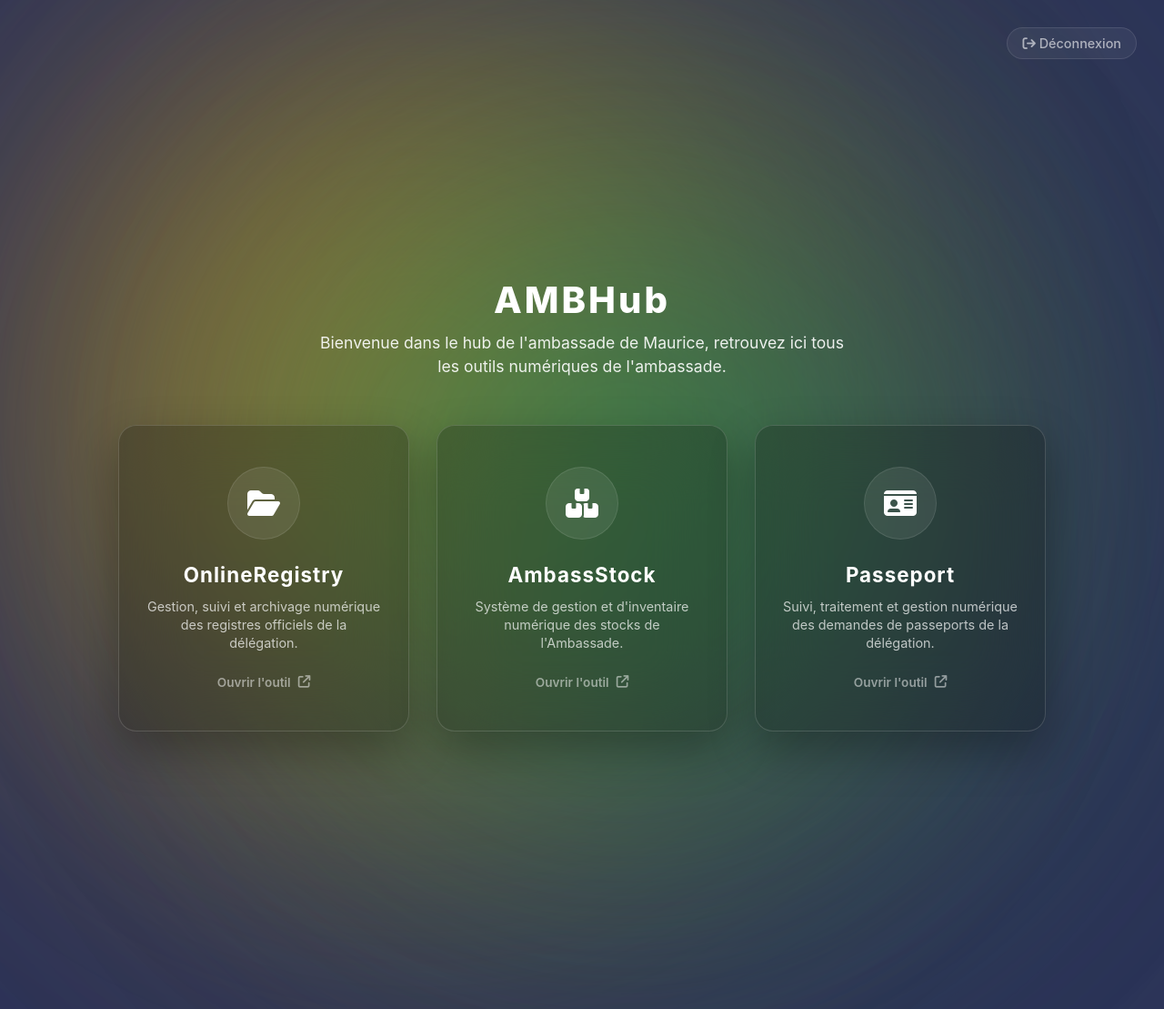
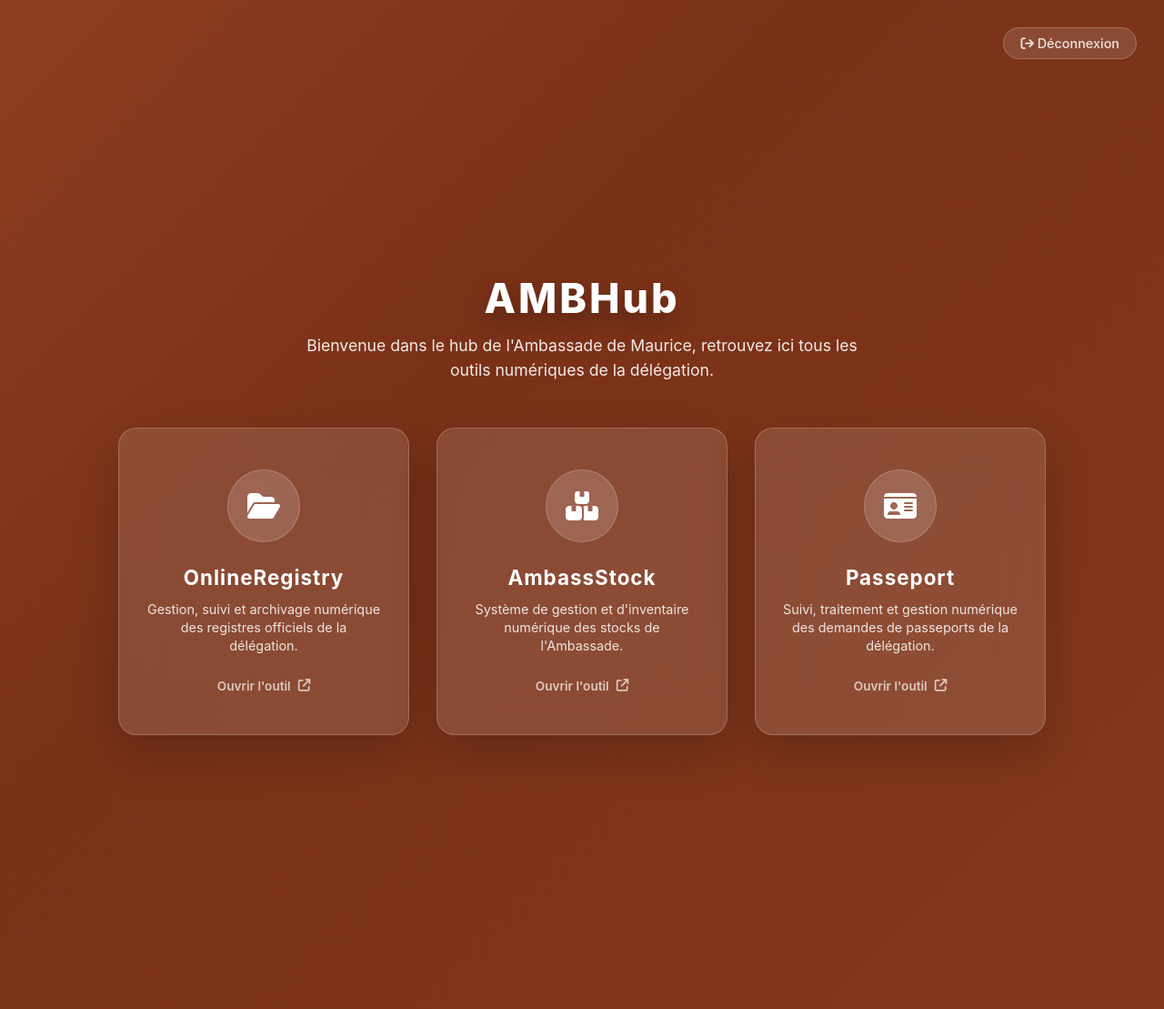
Before and after one commit to AMBmaurice/AMBHub, a Django app: page /hub/ in a window 1280 px wide. Shown: the whole page at 91% size. Run offline with Django 4.2, Linux system fonts and the light colour scheme; a user stored in the database is signed in.

Commit message:
Refactor hub.html styles and UI elements
Updated background styles and removed wave blob animations. Adjusted various UI element properties for improved aesthetics.

```diff
--- a/templates/hub.html
+++ b/templates/hub.html
@@ -15,82 +15,21 @@
 
         body, html {
             width: 100%;
-            height: 100%;
+            height: 100vh;
             overflow: hidden;
-            background-color: #2d3359;
             display: flex;
             justify-content: center;
             align-items: center;
+            background: linear-gradient(135deg, #a64b2a, #c05c33, #7a3118, #8e3e20);
+            background-size: 400% 400%;
+            animation: liquidBackground 15s ease infinite;
+            position: relative;
         }
 
-        .bg-container {
-            position: absolute;
-            top: 0;
-            left: 0;
-            width: 100%;
-            height: 100%;
-            z-index: 1;
-            overflow: hidden;
-        }
-
-        .wave-blob {
-            position: absolute;
-            border-radius: 50%;
-            filter: blur(140px);
-            opacity: 0.85;
-        }
-
-        .blob-red {
-            width: 1000px;
-            height: 1000px;
-            background: radial-gradient(circle, #d01c1f 0%, rgba(208,28,31,0) 75%);
-            top: -20%; left: -20%;
-            animation: waveRed 14s infinite ease-in-out alternate;
-        }
-
-        .blob-blue {
-            width: 1100px;
-            height: 1100px;
-            background: radial-gradient(circle, #2d3359 0%, rgba(45,51,89,0) 75%);
-            bottom: -30%; left: -10%;
-            animation: waveBlue 18s infinite ease-in-out alternate;
-        }
-
-        .blob-yellow {
-            width: 1000px;
-            height: 1000px;
-            background: radial-gradient(circle, #f7b718 0%, rgba(247,183,24,0) 75%);
-            top: -30%; right: -10%;
-            animation: waveYellow 12s infinite ease-in-out alternate;
-        }
-
-        .blob-green {
-            width: 1100px;
-            height: 1100px;
-            background: radial-gradient(circle, #008658 0%, rgba(0,134,88,0) 75%);
-            bottom: -20%; right: -20%;
-            animation: waveGreen 16s infinite ease-in-out alternate;
-        }
-
-        @keyframes waveRed {
-            0% { transform: translate(0, 0) scale(1); }
-            50% { transform: translate(30vw, 20vh) scale(1.1); }
-            100% { transform: translate(15vw, 40vh) scale(1); }
-        }
-        @keyframes waveBlue {
-            0% { transform: translate(0, 0) scale(1.05); }
-            50% { transform: translate(25vw, -30vh) scale(0.95); }
-            100% { transform: translate(40vw, -15vh) scale(1.1); }
-        }
-        @keyframes waveYellow {
-            0% { transform: translate(0, 0) scale(0.95); }
-            50% { transform: translate(-35vw, 25vh) scale(1.1); }
-            100% { transform: translate(-20vw, 45vh) scale(1); }
-        }
-        @keyframes waveGreen {
-            0% { transform: translate(0, 0) scale(1); }
-            50% { transform: translate(-25vw, -25vh) scale(1.15); }
-            100% { transform: translate(-45vw, -10vh) scale(0.95); }
+        @keyframes liquidBackground {
+            0% { background-position: 0% 50%; }
+            50% { background-position: 100% 50%; }
+            100% { background-position: 0% 50%; }
         }
 
         .hub-container {
@@ -105,10 +44,11 @@
         }
 
         .hub-title {
-            font-size: 2.5rem;
+            font-size: 2.8rem;
             font-weight: 800;
             letter-spacing: 3px;
-            margin-bottom: 10px;
+            margin-bottom: 12px;
+            text-shadow: 0 10px 25px rgba(0, 0, 0, 0.25);
         }
 
         .hub-subtitle {
@@ -116,7 +56,7 @@
             font-weight: 400;
             opacity: 0.9;
             margin-bottom: 50px;
-            max-width: 600px;
+            max-width: 650px;
             margin-left: auto;
             margin-right: auto;
             line-height: 1.5;
@@ -138,13 +78,13 @@
         }
 
         .hub-card {
-            background: rgba(0, 0, 0, 0.22);
-            backdrop-filter: blur(40px);
-            -webkit-backdrop-filter: blur(40px);
-            border: 1px solid rgba(255, 255, 255, 0.15);
+            background: rgba(255, 255, 255, 0.12);
+            backdrop-filter: blur(25px);
+            -webkit-backdrop-filter: blur(25px);
+            border: 1px solid rgba(255, 255, 255, 0.2);
             border-radius: 20px;
             padding: 45px 30px;
-            box-shadow: 0 20px 50px rgba(0, 0, 0, 0.3);
+            box-shadow: 0 20px 50px rgba(0, 0, 0, 0.2);
             display: flex;
             flex-direction: column;
             align-items: center;
@@ -157,27 +97,27 @@
 
         .hub-card:hover {
             transform: translateY(-8px);
-            background: rgba(0, 0, 0, 0.3);
-            border-color: rgba(255, 255, 255, 0.3);
-            box-shadow: 0 30px 60px rgba(0, 0, 0, 0.5);
+            background: rgba(255, 255, 255, 0.2);
+            border-color: rgba(255, 255, 255, 0.35);
+            box-shadow: 0 30px 60px rgba(0, 0, 0, 0.35);
         }
 
         .card-icon-wrapper {
             width: 80px;
             height: 80px;
-            background: rgba(255, 255, 255, 0.08);
+            background: rgba(255, 255, 255, 0.15);
             border-radius: 50%;
             display: flex;
             justify-content: center;
             align-items: center;
             margin-bottom: 25px;
-            border: 1px solid rgba(255, 255, 255, 0.1);
+            border: 1px solid rgba(255, 255, 255, 0.2);
             transition: all 0.4s;
         }
 
         .hub-card:hover .card-icon-wrapper {
-            background: rgba(255, 255, 255, 0.15);
-            transform: scale(1.05);
+            background: rgba(255, 255, 255, 0.28);
+            transform: scale(1.08);
         }
 
         .card-icon-wrapper i {
@@ -194,7 +134,7 @@
 
         .card-desc {
             font-size: 0.9rem;
-            opacity: 0.7;
+            opacity: 0.85;
             line-height: 1.4;
         }
 
@@ -202,7 +142,7 @@
             margin-top: 25px;
             font-size: 0.85rem;
             font-weight: 600;
-            opacity: 0.5;
+            opacity: 0.7;
             display: flex;
             align-items: center;
             gap: 8px;
@@ -218,20 +158,21 @@
             top: 30px;
             right: 30px;
             z-index: 12;
-            color: rgba(255,255,255,0.6);
+            color: rgba(255, 255, 255, 0.85);
             text-decoration: none;
             font-size: 0.9rem;
             font-weight: 500;
-            padding: 8px 16px;
+            padding: 8px 18px;
             border-radius: 20px;
-            background: rgba(255,255,255,0.05);
-            border: 1px solid rgba(255,255,255,0.1);
+            background: rgba(255, 255, 255, 0.12);
+            border: 1px solid rgba(255, 255, 255, 0.2);
             transition: all 0.3s;
         }
 
         .logout-btn:hover {
             color: #fff;
-            background: rgba(255,255,255,0.15);
+            background: rgba(255, 255, 255, 0.25);
+            transform: translateY(-2px);
         }
 
         .loader-overlay {
@@ -240,7 +181,7 @@
             left: 0;
             width: 100%;
             height: 100%;
-            background: rgba(0, 0, 0, 0.35);
+            background: rgba(0, 0, 0, 0.25);
             backdrop-filter: blur(40px);
             -webkit-backdrop-filter: blur(40px);
             z-index: 100;
@@ -262,7 +203,7 @@
         .spinner {
             width: 50px;
             height: 50px;
-            border: 3px solid rgba(255, 255, 255, 0.15);
+            border: 3px solid rgba(255, 255, 255, 0.2);
             border-radius: 50%;
             border-top-color: #ffffff;
             animation: spin 1s cubic-bezier(0.4, 0, 0.2, 1) infinite;
@@ -295,18 +236,11 @@
 </head>
 <body>
 
-    <div class="bg-container">
-        <div class="wave-blob blob-red"></div>
-        <div class="wave-blob blob-blue"></div>
-        <div class="wave-blob blob-yellow"></div>
-        <div class="wave-blob blob-green"></div>
-    </div>
-
     <a href="{% url 'deconnexion' %}" class="logout-btn"><i class="fa-solid fa-arrow-right-from-bracket"></i> Déconnexion</a>
 
     <div class="hub-container">
         <h1 class="hub-title">AMBHub</h1>
-        <p class="hub-subtitle">Bienvenue dans le hub de l'ambassade de Maurice, retrouvez ici tous les outils numériques de l'ambassade.</p>
+        <p class="hub-subtitle">Bienvenue dans le hub de l'Ambassade de Maurice, retrouvez ici tous les outils numériques de la délégation.</p>
 
         <div class="cards-grid">
 
```
